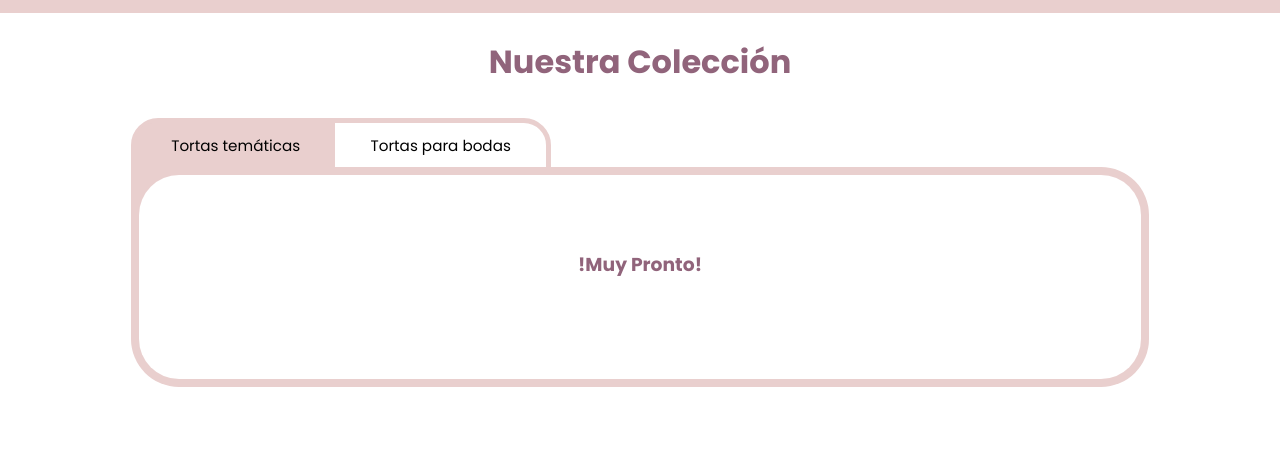
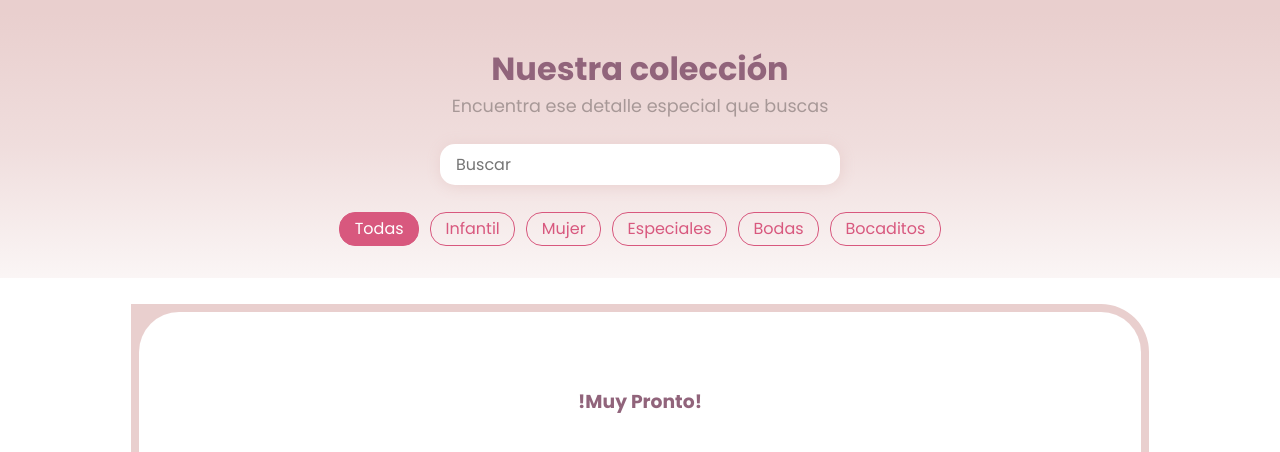
Before and after one commit to JeanleeRoy/pini_cake_mockup, a plain HTML site: page docs/colecciones.html in a window 1280 px wide. Shown: the part 97-549 px from the top of the page. Drawn offline with Linux system fonts and the light colour scheme.

Commit message:
Add store header

```diff
--- a/docs/colecciones.html
+++ b/docs/colecciones.html
@@ -7,8 +7,8 @@
     <link rel="stylesheet" href="css/style.css">
     <link rel="stylesheet" href="css/icons.css">
     <link rel="stylesheet" href="css/menu.css">
-    <link rel="stylesheet" href="css/footer.css">
     <link rel="stylesheet" href="css/colections.css">
+    <link rel="stylesheet" href="./css/store/header.css">
     <title>Colecciones</title>
 </head>
 <body>
@@ -36,15 +36,28 @@
         </nav>
     </header>
 
-    <br>
+    <div class="store--header">
+        <h1 align="center" class="purple-text" > Nuestra colección </h1>
+        <small >Encuentra ese detalle especial que buscas</small>
+        <br>
+        <input type="search" id="search" placeholder="Buscar ">
+        <div class="store--categories" id="categorias">
+            <button class="btn active">Todas</button>
+            <button class="btn">Infantil</button>
+            <button class="btn">Mujer</button>
+            <button class="btn">Especiales</button>
+            <button class="btn">Bodas</button>
+            <button class="btn">Bocaditos</button>
+        </div>
+    </div>
+
     <main>
-        <h1 align="center" class="purple-text" >Nuestra Colección</h1>
         <section>
             <div class="colect--container">
-                <div class="colect--menu">
+                <!--<div class="colect--menu">
                     <a class="clt-active" href="#">Tortas temáticas</a>
                     <a href="#">Tortas para bodas</a>
-                </div>
+                </div>-->
                 <div class="colect--cakes">
                     <div class="cakes--container">
                         <br><br><br>
@@ -57,7 +70,7 @@
     </main>
 
     <br>
-    <footer>
+    <footer> <link rel="stylesheet" href="css/footer.css">
         <div class="footer--container">
             <img src="img/pini_cake_logo.png" alt="Pini Cake">
             <p class="purple-text" >© 2021 PINI CAKE. Todos los derechos reservados </p>
--- /dev/null
+++ b/docs/css/store/header.css
@@ -0,0 +1,65 @@
+.store--header {
+    width: 100%;
+    padding: 2rem 1rem;
+    background-color: #e9cfce;
+    background: linear-gradient(180deg, rgba(233,207,206,1) 0%, rgba(233,207,206,0.7) 50%, rgba(233,207,206,0.2) 100%);
+}
+
+.store--header small {
+    display: block;
+    font-size: 1.1rem;
+    color: #a79897;
+    text-align: center;
+}
+
+.store--header [type="search"] {
+    -webkit-appearance: none;
+    display: block;
+    width: 100%;
+    max-width: 400px;
+    margin: auto;
+    padding: .5rem 1rem;
+    color: #665;
+    font-size: 1rem;
+    box-shadow: 1px 1px 15px #e9cfce;
+    border-radius: 15px;
+    outline: none;
+    border: 0;
+}
+
+.store--categories {
+    display: flex;
+    width: 100%;
+    max-width: 1100px;
+    margin: auto;
+    overflow-x: scroll;
+    -ms-overflow-style: none;
+    scrollbar-width: none;
+    padding-top: 1.4rem;
+    margin-top: .3rem;
+}
+
+.store--categories button {
+    padding: .2rem .9rem;
+    color: #D8587E;
+    font-size: 1rem;
+    border-radius: 1rem;
+    margin-right: .7rem;
+    border: 1px solid #D8587E;
+    transition: all ease .3s;
+}
+
+.store--categories button:hover,
+.store--categories button.active {
+    background: #D8587E;
+    color: white;
+}
+
+.store--categories button:last-child { margin-right: 0 }
+.store--categories::-webkit-scrollbar { display: none }
+
+@media screen and (min-width: 768px) {
+    .store--categories {
+        width: fit-content;
+    }
+}
```
